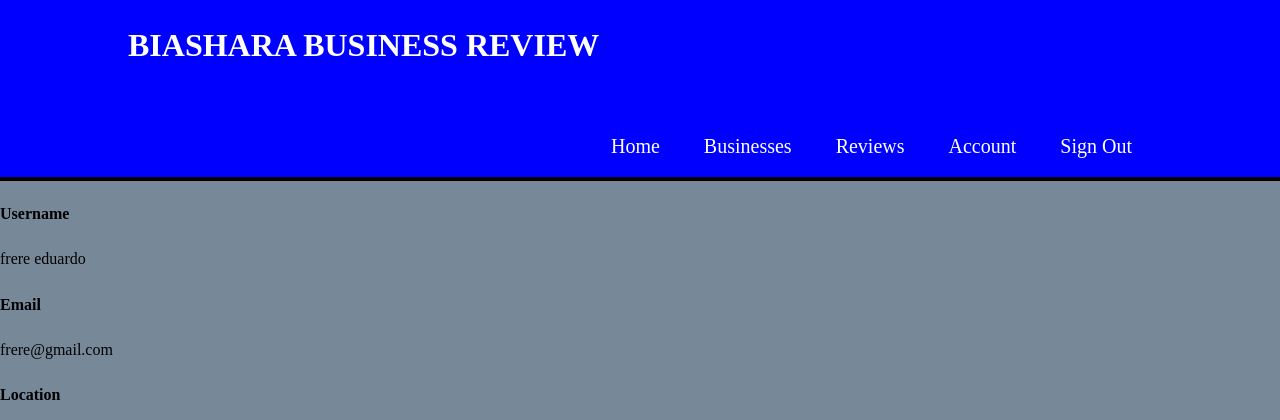
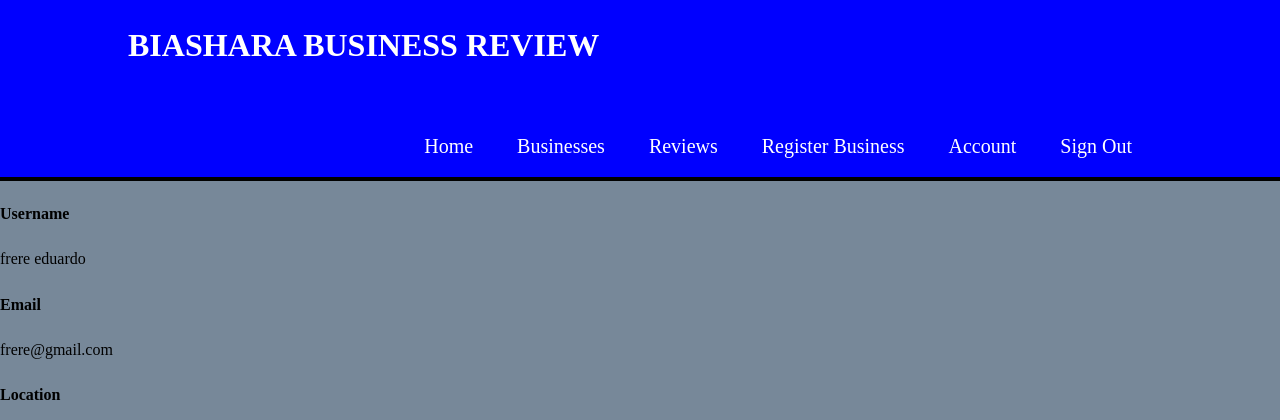
Before and after one commit to CaptainMumo/biashara_business_review, a Flask app: page /account in a window 1280 px wide. Shown: the top 420 px of the page. Run offline with Flask 2, Linux system fonts and the light colour scheme; a user stored in the database is signed in.

Commit message:
add link to register business

```diff
--- a/flaskapp/templates/layout.html
+++ b/flaskapp/templates/layout.html
@@ -20,6 +20,7 @@
                     <li><a href="business.html">Businesses</a></li>
                     <li><a href="review.html">Reviews</a></li>
                     {% if current_user.is_authenticated %}
+                        <li><a href="{{ url_for('register_business') }}">Register Business</a></li>
                         <li><a href="{{ url_for('account') }}">Account</a></li>
                         <li><a href="{{ url_for('signout') }}">Sign Out</a></li>
                     {% else %}
```
